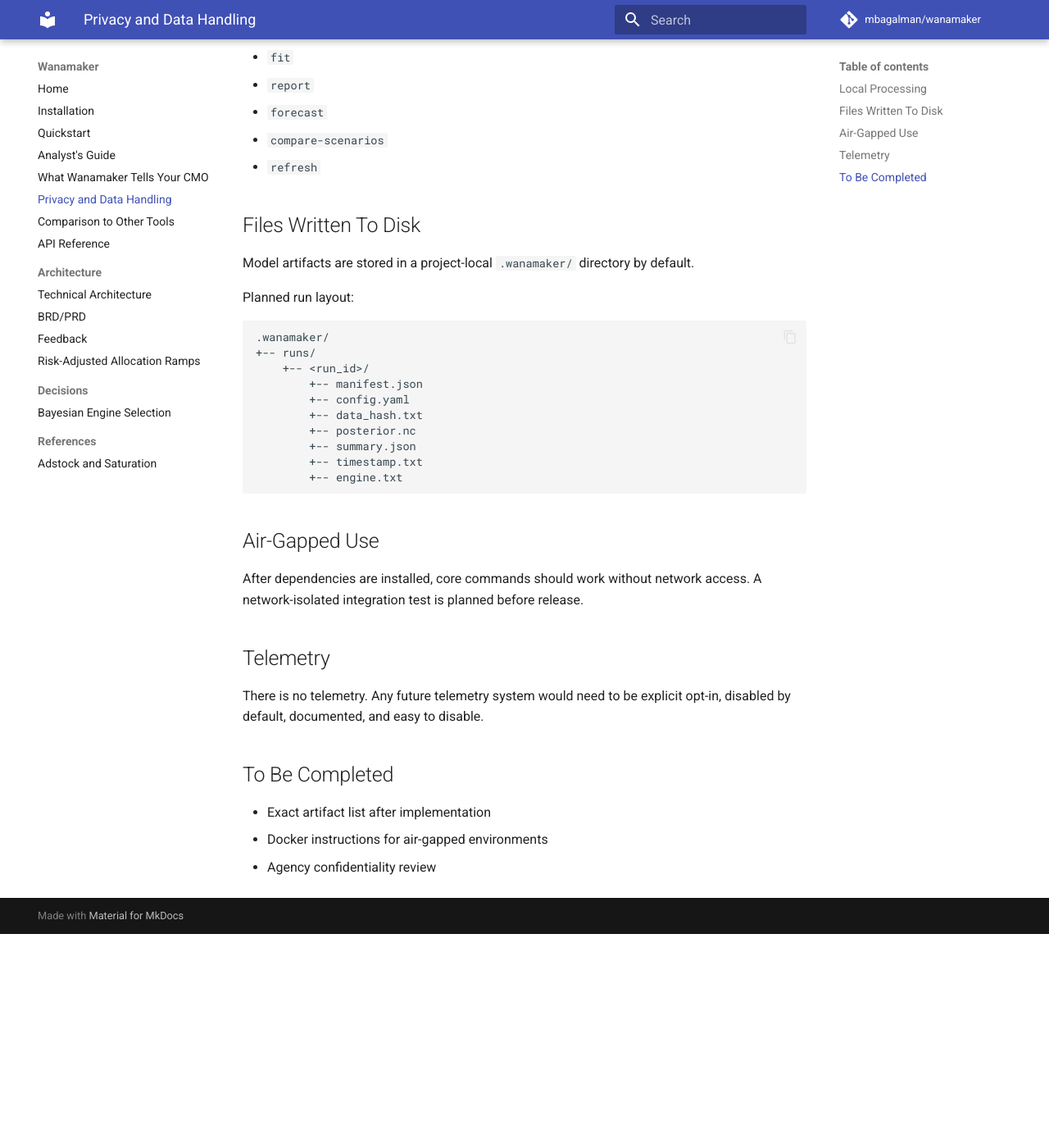
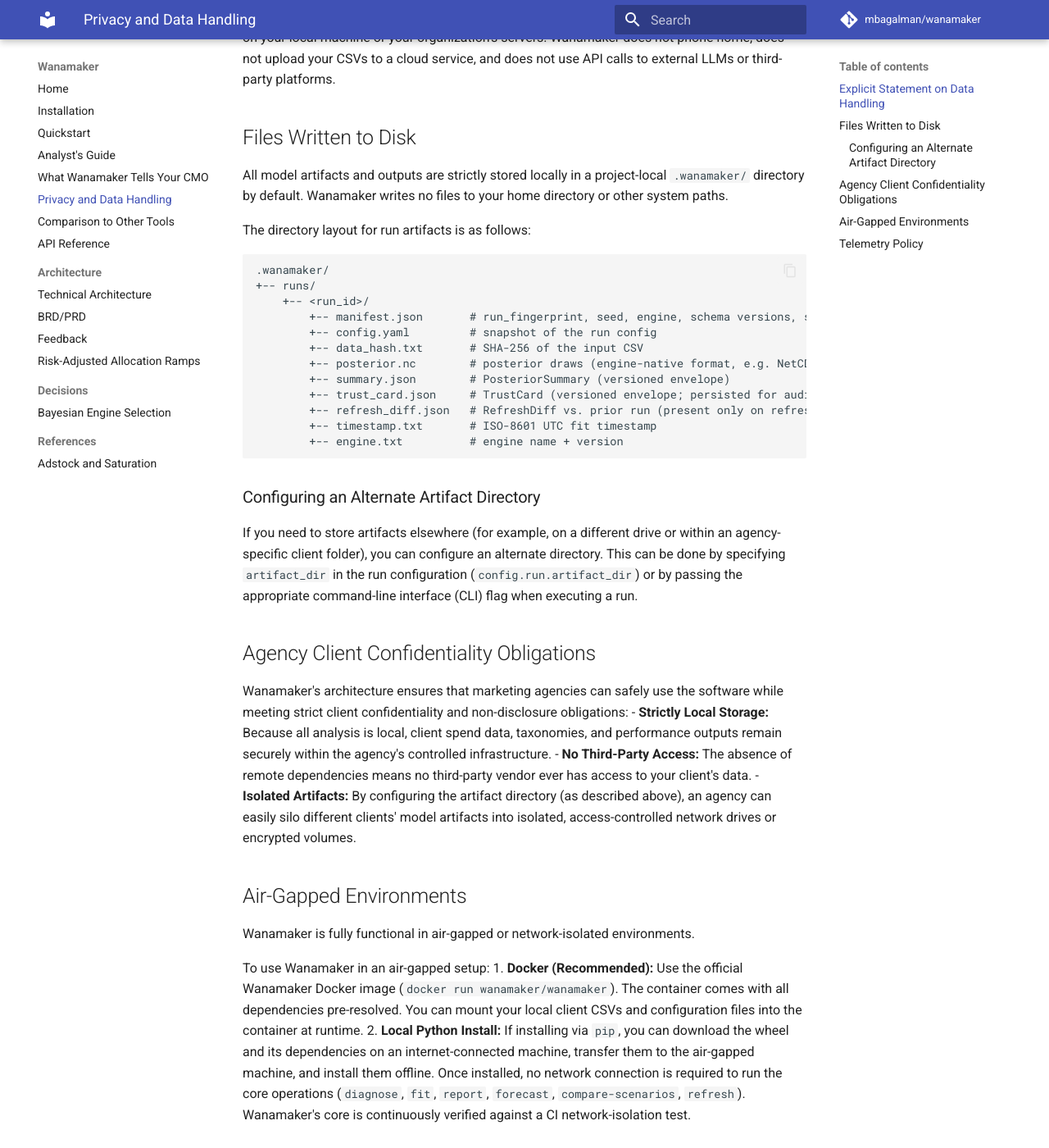
Before and after one commit to mbagalman/wanamaker, an MkDocs documentation site: the page built from docs/privacy.md, in a window 1280 px wide and 1400 px high, scrolled down 340 px. Shown: the whole window at 82% size. Built offline with MkDocs 1.6.1 and Material for MkDocs 9.7.7, drawn with Linux system fonts in a browser that asks for light colours; comment, search, counter and statistics services are not loaded; before the commit the page ends 1479 px from its top, so only the background shows below that; some of the changed text lies outside the part shown.

Commit message:
docs: complete Privacy and Data Handling documentation (closes #38)
Expands docs/privacy.md with the explicit local-processing statement, the full run-artifact list, agency client confidentiality section, air-gapped install instructions, and the no-telemetry policy. Adds cross-links from README and installation docs.

````diff
--- a/docs/privacy.md
+++ b/docs/privacy.md
@@ -1,50 +1,58 @@
 # Privacy and Data Handling
 
-Wanamaker is designed as a local-first tool. Core operations must not send data to remote
-services and must not include telemetry.
+Wanamaker is designed from the ground up as a local-first tool. Core operations must not send data to remote services and must not include telemetry.
 
-## Local Processing
+## Explicit Statement on Data Handling
 
-The core commands run on the user's machine:
+**No data leaves your machine under any normal operation.**
+When you run Wanamaker commands, all data loading, Bayesian inference, forecasting, and reporting are executed entirely on your local machine or your organization's servers. Wanamaker does not phone home, does not upload your CSVs to a cloud service, and does not use API calls to external LLMs or third-party platforms.
 
-- `diagnose`
-- `fit`
-- `report`
-- `forecast`
-- `compare-scenarios`
-- `refresh`
+## Files Written to Disk
 
-## Files Written To Disk
+All model artifacts and outputs are strictly stored locally in a project-local `.wanamaker/` directory by default. Wanamaker writes no files to your home directory or other system paths.
 
-Model artifacts are stored in a project-local `.wanamaker/` directory by default.
-
-Planned run layout:
+The directory layout for run artifacts is as follows:
 
 ```text
 .wanamaker/
 +-- runs/
     +-- <run_id>/
-        +-- manifest.json
-        +-- config.yaml
-        +-- data_hash.txt
-        +-- posterior.nc
-        +-- summary.json
-        +-- timestamp.txt
-        +-- engine.txt
+        +-- manifest.json       # run_fingerprint, seed, engine, schema versions, skip_validation flag
+        +-- config.yaml         # snapshot of the run config
+        +-- data_hash.txt       # SHA-256 of the input CSV
+        +-- posterior.nc        # posterior draws (engine-native format, e.g. NetCDF via ArviZ)
+        +-- summary.json        # PosteriorSummary (versioned envelope)
+        +-- trust_card.json     # TrustCard (versioned envelope; persisted for auditability)
+        +-- refresh_diff.json   # RefreshDiff vs. prior run (present only on refresh; versioned envelope)
+        +-- timestamp.txt       # ISO-8601 UTC fit timestamp
+        +-- engine.txt          # engine name + version
 ```
 
-## Air-Gapped Use
+### Configuring an Alternate Artifact Directory
 
-After dependencies are installed, core commands should work without network access. A
-network-isolated integration test is planned before release.
+If you need to store artifacts elsewhere (for example, on a different drive or within an agency-specific client folder), you can configure an alternate directory. This can be done by specifying `artifact_dir` in the run configuration (`config.run.artifact_dir`) or by passing the appropriate command-line interface (CLI) flag when executing a run.
 
-## Telemetry
+## Agency Client Confidentiality Obligations
 
-There is no telemetry. Any future telemetry system would need to be explicit opt-in,
-disabled by default, documented, and easy to disable.
+Wanamaker's architecture ensures that marketing agencies can safely use the software while meeting strict client confidentiality and non-disclosure obligations:
+- **Strictly Local Storage:** Because all analysis is local, client spend data, taxonomies, and performance outputs remain securely within the agency's controlled infrastructure.
+- **No Third-Party Access:** The absence of remote dependencies means no third-party vendor ever has access to your client's data.
+- **Isolated Artifacts:** By configuring the artifact directory (as described above), an agency can easily silo different clients' model artifacts into isolated, access-controlled network drives or encrypted volumes.
 
-## To Be Completed
+## Air-Gapped Environments
 
-- Exact artifact list after implementation
-- Docker instructions for air-gapped environments
-- Agency confidentiality review
+Wanamaker is fully functional in air-gapped or network-isolated environments.
+
+To use Wanamaker in an air-gapped setup:
+1. **Docker (Recommended):** Use the official Wanamaker Docker image (`docker run wanamaker/wanamaker`). The container comes with all dependencies pre-resolved. You can mount your local client CSVs and configuration files into the container at runtime.
+2. **Local Python Install:** If installing via `pip`, you can download the wheel and its dependencies on an internet-connected machine, transfer them to the air-gapped machine, and install them offline.
+Once installed, no network connection is required to run the core operations (`diagnose`, `fit`, `report`, `forecast`, `compare-scenarios`, `refresh`). Wanamaker's core is continuously verified against a CI network-isolation test.
+
+## Telemetry Policy
+
+There is **no telemetry, ever**, included in the core Wanamaker codebase.
+
+If any usage telemetry features are considered in the future, they will adhere to the following strict policy:
+- **Opt-in Only:** Any telemetry must be explicitly opted into by the user. It will never be enabled by default.
+- **Documented:** The exact data collected will be transparently documented.
+- **Easy to Disable:** The mechanism to disable it will be trivial and permanently respected.
````
Also changed, not shown: README.md (+3 -2 lines), docs/installation.md (+1 -1 lines).
